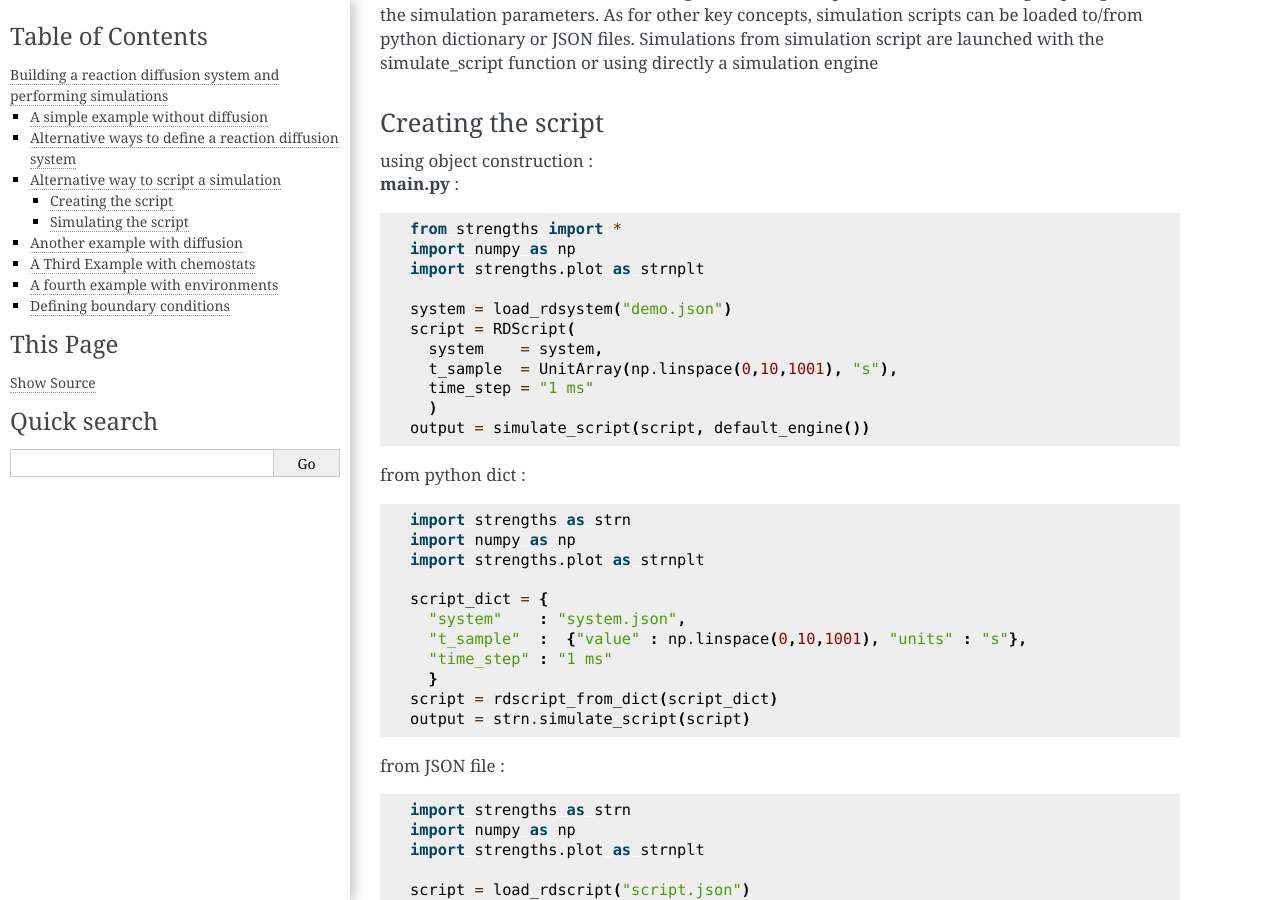
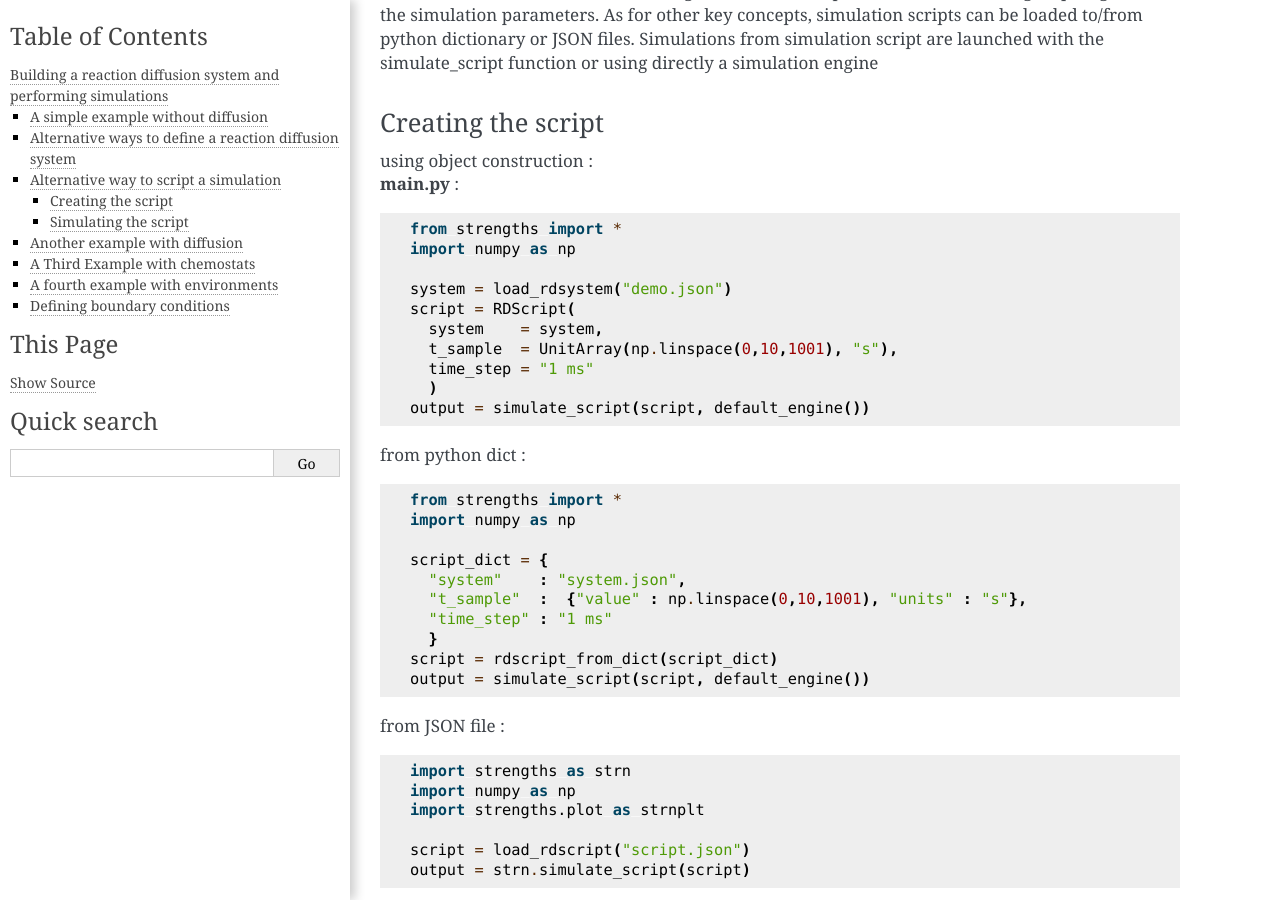
Before and after one commit to ThibaultFillion/strengths, a Sphinx documentation site: the page built from documentation/building_and_simulating_rds.rst, in a window 1280 px wide and 900 px high, scrolled down 6053 px. Built offline with Sphinx 7.4.7, drawn with Linux system fonts in a browser that asks for light colours.

Commit message:
Update building_and_simulating_rds.rst

```diff
--- a/documentation/building_and_simulating_rds.rst
+++ b/documentation/building_and_simulating_rds.rst
@@ -316,7 +316,6 @@ using object construction  :
 
   from strengths import *
   import numpy as np
-  import strengths.plot as strnplt
 
   system = load_rdsystem("demo.json")
   script = RDScript(
@@ -330,9 +329,8 @@ from python dict :
 
 .. code:: python
 
-  import strengths as strn
+  from strengths import *
   import numpy as np
-  import strengths.plot as strnplt
 
   script_dict = {
     "system"    : "system.json",
@@ -340,7 +338,7 @@ from python dict :
     "time_step" : "1 ms"
     }
   script = rdscript_from_dict(script_dict)
-  output = strn.simulate_script(script)
+  output = simulate_script(script, default_engine())
 
 from JSON file :
 
```
